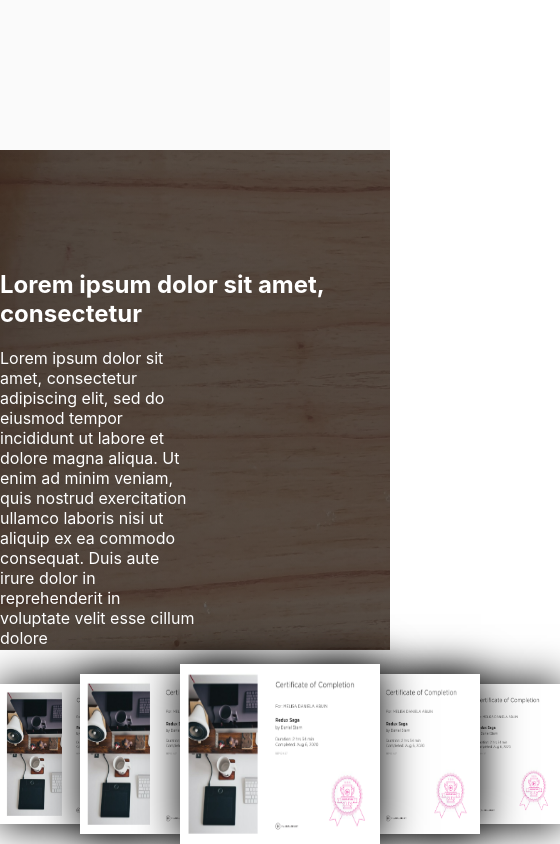
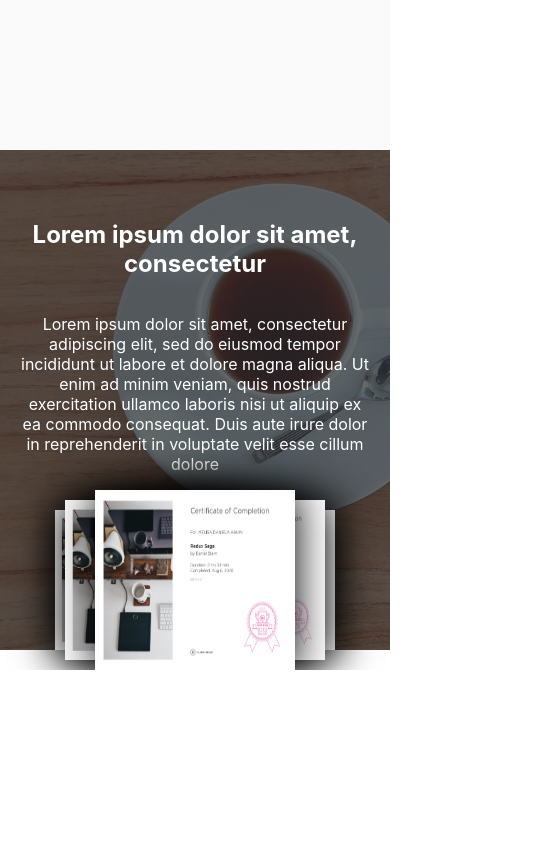
Before and after one commit to melisa-abuin/my-resume-online, a Next.js app: page / in a window 390 px wide. Shown: the part 2358-3202 px from the top of the page, 560 px wide, since content can reach past the window. After the commit the page ends 3028 px from the top, so only its background shows below. Built offline with nearby package versions, Linux system fonts and the light colour scheme.

Commit message:
add media queries for component

```diff
--- a/components/knowledge-section/banner/styles.js
+++ b/components/knowledge-section/banner/styles.js
@@ -1,4 +1,5 @@
 import styled from 'styled-components'
+import MediaQueries from '../../media-queries'
 
 export const Container = styled.div`
   z-index: 1;
@@ -6,13 +7,26 @@ export const Container = styled.div`
   color: ${({ theme }) => theme.colors.white};
   width: 100%;
   max-width: 1300px;
-  height: 300px;
+  height: 400px;
+
+  ${MediaQueries.mobile`
+    display: flex;
+    flex-direction: column;
+    align-items: center;
+    text-align: center;
+    padding: 20px;
+  `};
+
 `
 export const Title = styled.h2`
 `
 export const Description = styled.p`
   word-wrap: break-word;
   max-width: 50%;
+
+  ${MediaQueries.mobile`
+    max-width: 100%;
+  `};
 `
 export const Image = styled.div`
   width: 100%;
@@ -20,8 +34,12 @@ export const Image = styled.div`
   background-size: cover;
   background-image: linear-gradient(to bottom, rgba(39, 39, 39,0.7) 0%, rgba(39, 39, 39,0.7) 100%), url('/desk-image.jpg');
   position: absolute;
-  object-position: top;
   z-index: 0;
+  background-position: top;
+
+  ${MediaQueries.mobile`
+    background-position: top center;
+  `};
 `
 export const Wrapper = styled.div`
   position: relative;
--- a/components/knowledge-section/gallery/styles.js
+++ b/components/knowledge-section/gallery/styles.js
@@ -1,4 +1,5 @@
 import styled, { css } from 'styled-components'
+import MediaQueries from '../../media-queries'
 
 export const Container = styled.div`
   display: flex;
@@ -10,8 +11,14 @@ export const Image = styled.img`
   ${({ second }) => second &&  css` height: 160px; width: 180px; z-index: 1;`}
   ${({ third }) => third &&  css` height: 140px; width: 160px; z-index: 0;`}
   box-shadow: 0px 0px 40px 0.5px ${({ theme }) => theme.colors.black};
-;
 
   ${({ right }) => right &&  css` margin-left: -80px;`}
   ${({ left }) => left &&  css` margin-right: -80px;`}
+
+
+  ${MediaQueries.mobile`
+    ${({ right }) => right &&  css` margin-left: -150px;`}
+    ${({ left }) => left &&  css` margin-right: -150px;`}
+  `};
+
 `
```
